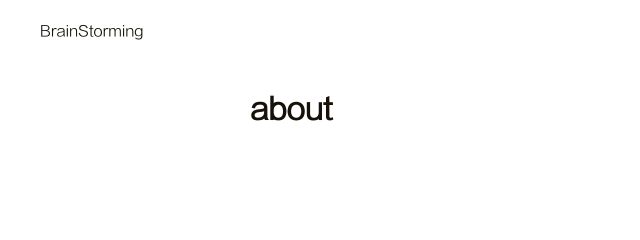
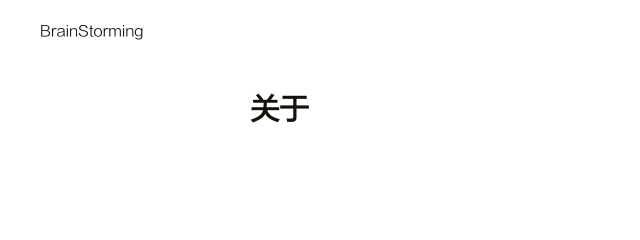
Before and after one commit to lemeaco/lemeaco.github.io, a plain HTML site: page about/index.html in a window 1280 px wide. Shown: the top 240 px of the page, 0-640 px from the left. Drawn offline with Linux system fonts and the light colour scheme.

Commit message:
Site updated: 2019-12-03 18:29:11

```diff
--- a/about/index.html
+++ b/about/index.html
@@ -12,7 +12,7 @@
 
 
 
-<title>about | BrainStorming</title>
+<title>关于 | BrainStorming</title>
 
 
 
@@ -108,7 +108,7 @@
             <div class="container">
     <article class="post-wrap page">
 
-        <h2 class="post-title">about</h2>
+        <h2 class="post-title">关于</h2>
 
         <section class="post-content">
 
```
Also changed, not shown: searchVersion.txt, 1 other file.
